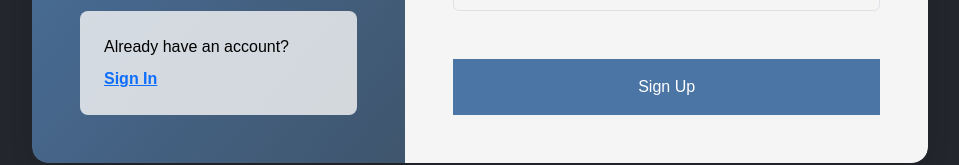
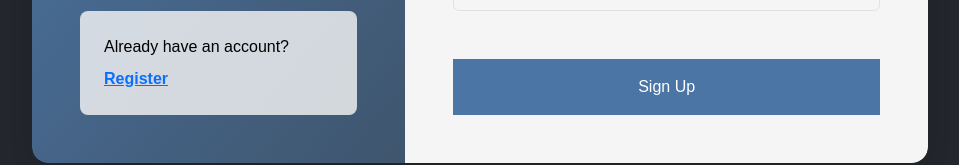
Before and after one commit to MunirRajpoot/BackUp_Doc, a Next.js app: page /register in a window 1280 px wide. Shown: the part 464-629 px from the top of the page, without its empty margins (160-1119 px from the left). Built offline with nearby package versions, Linux system fonts and the light colour scheme.

Commit message:
change made #register

```diff
--- a/src/app/register/page.jsx
+++ b/src/app/register/page.jsx
@@ -25,7 +25,7 @@ const Page = () => {
                 href="/login"
                 className="font-semibold underline hover:text-[#4b75a5] transition-colors"
               >
-                Sign In
+                Register
               </Link>
             </div>
           </div>
```
